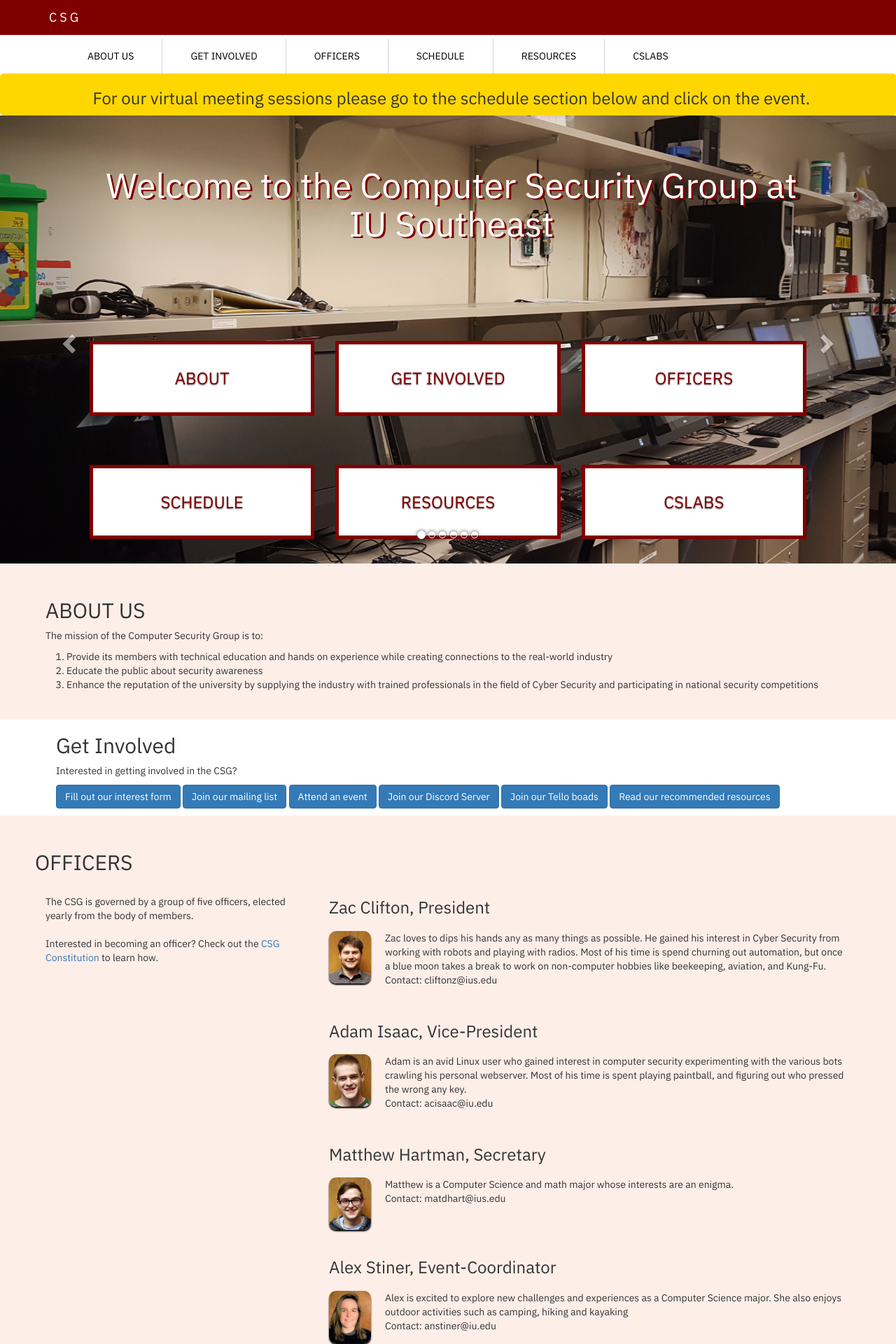
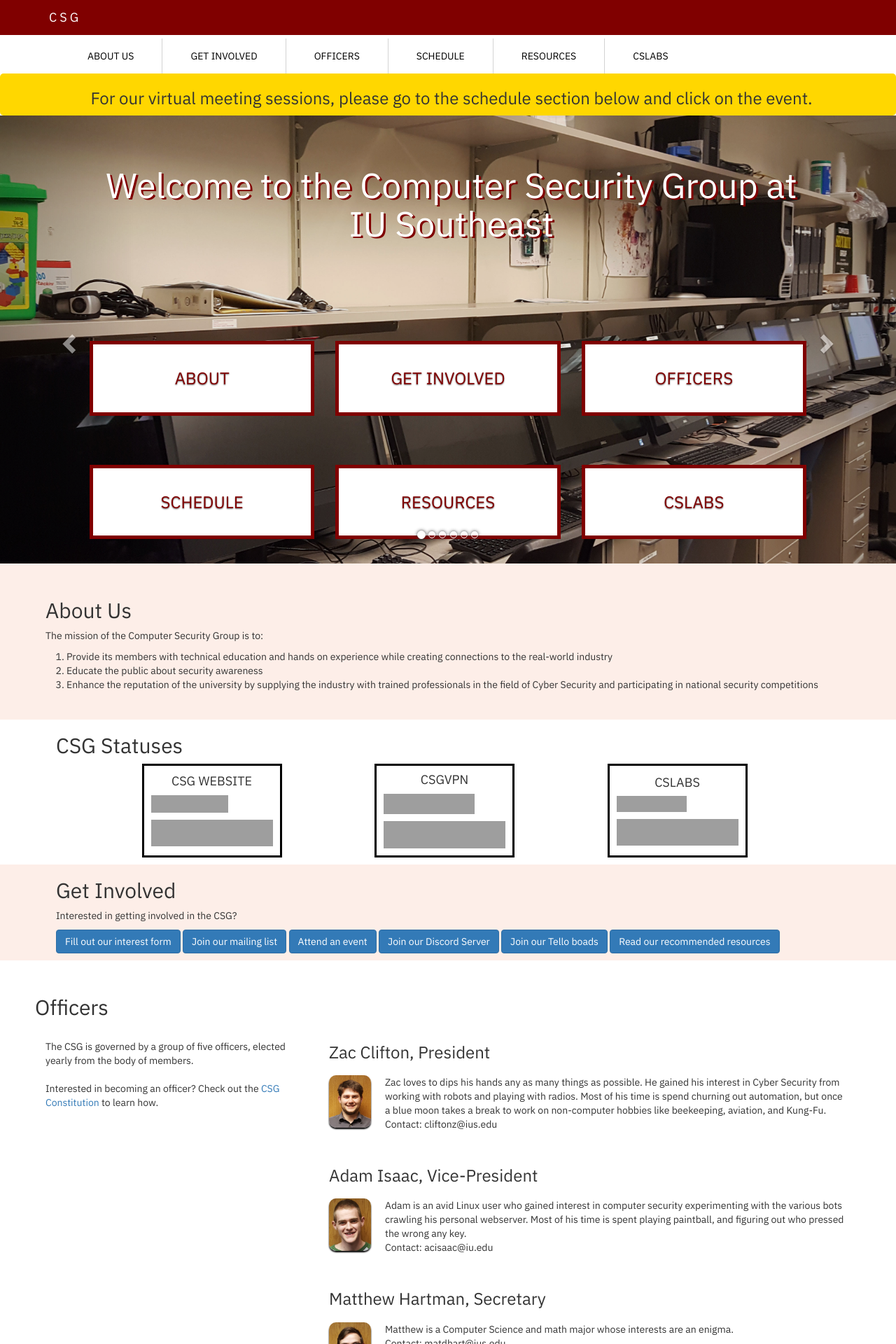
Before and after one commit to ius-csg/csghomepage, a Jekyll site: the page built from index.html, in a window 1280 px wide. Shown: the top 1920 px of the page at 70% size. Built offline with Jekyll 4.4.1, drawn with Linux system fonts in a browser that asks for light colours; grey boxes are pictures that could not be loaded.

Commit message:
Adding a Section for stauts of CSG services

```diff
--- a/_includes/aboutus.html
+++ b/_includes/aboutus.html
@@ -1,5 +1,5 @@
 <div class="container about-body">
-    <h2>ABOUT US</h2>
+    <h2>About Us</h2>
     <p>The mission of the Computer Security Group is to:</p>
         <ol>
         <li>Provide its members with technical education and hands on experience while creating connections to the real-world industry</li>
--- a/_includes/calender.html
+++ b/_includes/calender.html
@@ -1,7 +1,7 @@
 <div class="container schedule-body">
         <div class="row">
                 <section class="col-sm-12">
-                        <h2>SCHEDULE</h2>
+                        <h2>Schedule</h2>
                         <iframe src="https://calendar.google.com/calendar/embed?height=600&amp;wkst=2&amp;bgcolor=%23ffffff&amp;ctz=America%2FNew_York&amp;src=aXUuZWR1X2doa2tuZ2JtNmkycWFkc2xhNGt0bnBnaTUwQGdyb3VwLmNhbGVuZGFyLmdvb2dsZS5jb20&amp;color=%23D50000&amp;mode=AGENDA&amp;showTitle=0&amp;showNav=1&amp;showTabs=0" style="border-width:0" width="100%" height="600" frameborder="0" scrolling="yes"></iframe>
                 </section>
         </div>
--- a/_includes/header.html
+++ b/_includes/header.html
@@ -27,6 +27,6 @@
 
     <div class="containerwarning">
         <h3>
-        For our virtual meeting sessions please go to the schedule section below and click on the event.
+        For our virtual meeting sessions, please go to the schedule section below and click on the event.
         </h3>
       </div>
--- a/_includes/officer.html
+++ b/_includes/officer.html
@@ -29,7 +29,7 @@
 
 <div class="container officers-body">
     <div class="row">
-            <h2>OFFICERS</h2>
+            <h2>Officers</h2>
         <section class="col-sm-4">
             <br>
             <p>The CSG is governed by a group of five officers, elected yearly from the body of members. <br /> <br /> Interested in becoming an officer? Check out the <a href="assets/pdf/Constitution.pdf">CSG Constitution</a> to learn how.</p>
--- a/_includes/resources.html
+++ b/_includes/resources.html
@@ -1,5 +1,5 @@
 <div>
-    <h2 style="display: flex; text-align: center; flex-direction: column;">Resources</h2>
+    <h2 class="resourceSection">Resources</h2>
     <div class="resourcebox">
         <h4>Reading</h4>
         <ul style="list-style-type: disc; ">
--- /dev/null
+++ b/_includes/status.html
@@ -0,0 +1,24 @@
+<div class="container">
+    <div class="row">
+        <section class="col-sm-12">
+            <h2>CSG Statuses</h2>
+            <div class="status-badges-container">
+                <div class="status-badges">
+                    <h4 style="display: flex; justify-content: center;">CSG WEBSITE</h4>
+                    <img style="padding-bottom: 10px; justify-content: center; width: 11rem;" src="https://img.shields.io/uptimerobot/status/m784244773-2598bff0a50463e8c83388b9?label=CSG%20Website&style=for-the-badge"/>
+                    <img style="padding-bottom: 10px; justify-content: center;" src="https://img.shields.io/uptimerobot/ratio/m784244773-2598bff0a50463e8c83388b9?label=CSG%20Website&style=for-the-badge"/>
+                </div>
+                <div class="status-badges">
+                    <h4 style="display: flex; justify-content: center;" >CSGVPN</h4>
+                    <img style="padding-bottom: 10px; justify-content: center; width: 13rem;" src="https://img.shields.io/uptimerobot/status/m784370903-52c3beccd9f6b7bccdd2bd35?label=CSGVPN&style=for-the-badge"/>
+                    <img style="padding-bottom: 10px; justify-content: center;" src="https://img.shields.io/uptimerobot/ratio/m784370903-52c3beccd9f6b7bccdd2bd35?label=VPN%20Uptime&style=for-the-badge"/>
+                </div>
+                <div class="status-badges">
+                    <h4 style="display: flex; justify-content: center;">CSLABS</h4>
+                    <img style="padding-bottom: 10px; justify-content: center; width: 10rem;" src="https://img.shields.io/uptimerobot/status/m784257766-a4f3b2ead46e6467c32efa22?label=CSLabs&style=for-the-badge"/>
+                    <img style="padding-bottom: 10px; justify-content: center;" src="https://img.shields.io/uptimerobot/ratio/m784257766-a4f3b2ead46e6467c32efa22?label=CSLabs%20Uptime&style=for-the-badge"/>
+                </div>
+            </div>
+        </section>
+    </div>
+</div>
--- a/_layouts/home.html
+++ b/_layouts/home.html
@@ -30,7 +30,11 @@
     {% include aboutus.html %}
 </section>
 
-<section id="get involved">
+<section id="status" >
+    {% include status.html %}
+</section>
+
+<section id="get involved" class="index-getInvolved">
     {% include getinvolved.html %}
 </section>
 
@@ -38,10 +42,10 @@
     {% include officer.html %}
 </section>
 
-<section id="schedule" class="calendar-container">
+<section id="schedule" class="index-calendar" >
         {% include calender.html %}
 </section>
 
-<section id="resources" class="index-resource">
+<section id="resources" class="index-resources">
         {% include resources.html %}
 </section>
--- a/style.css
+++ b/style.css
@@ -73,8 +73,35 @@
   padding: 0;
 }
 
+.index-status {
+  background-color: #fdeee8;
+  width: 100%;
+  margin: 0;
+  padding: 0;
+}
+
+.index-getInvolved {
+  background-color: #fdeee8;
+  width: 100%;
+  margin: 0;
+  padding: 0;
+}
 .index-officers {
+  #background-color: #fdeee8;
+  width: 100%;
+  margin: 0;
+  padding: 0;
+}
+
+.index-calendar {
   background-color: #fdeee8;
+  width: 100%;
+  margin: 0;
+  padding: 0;
+}
+
+.index-resources {
+  #background-color: #fdeee8;
   width: 100%;
   margin: 0;
   padding: 0;
@@ -99,8 +126,44 @@
   width: 35rem;
 }
 
+.resourceSection {
+  display: flex;
+  text-align: center;
+  flex-direction: column;
+}
+
 .about-body {
   padding: 30px 0px 30px 0px;
+}
+
+.status {
+  padding: 30px 0px 30px 0px;
+}
+
+.status-body{
+  display: flex;
+  flex-direction: row;
+  justify-content: space-evenly;
+}
+
+.status-badges {
+  display: flex;
+  flex-direction: column;
+  justify-content: Center;
+  padding-right: 10px;
+  padding-left: 10px;
+  width: 20rem;
+  border: solid black;
+
+}
+
+.status-badges-container {
+  display: flex;
+  flex-direction: row;
+  #justify-content: flex-start;
+  justify-content: space-evenly;
+  padding-bottom: 10px;
+  padding-right: 10px;
 }
 
 .officers-body {
```
Also changed, not shown: README.md, 1 other file.
